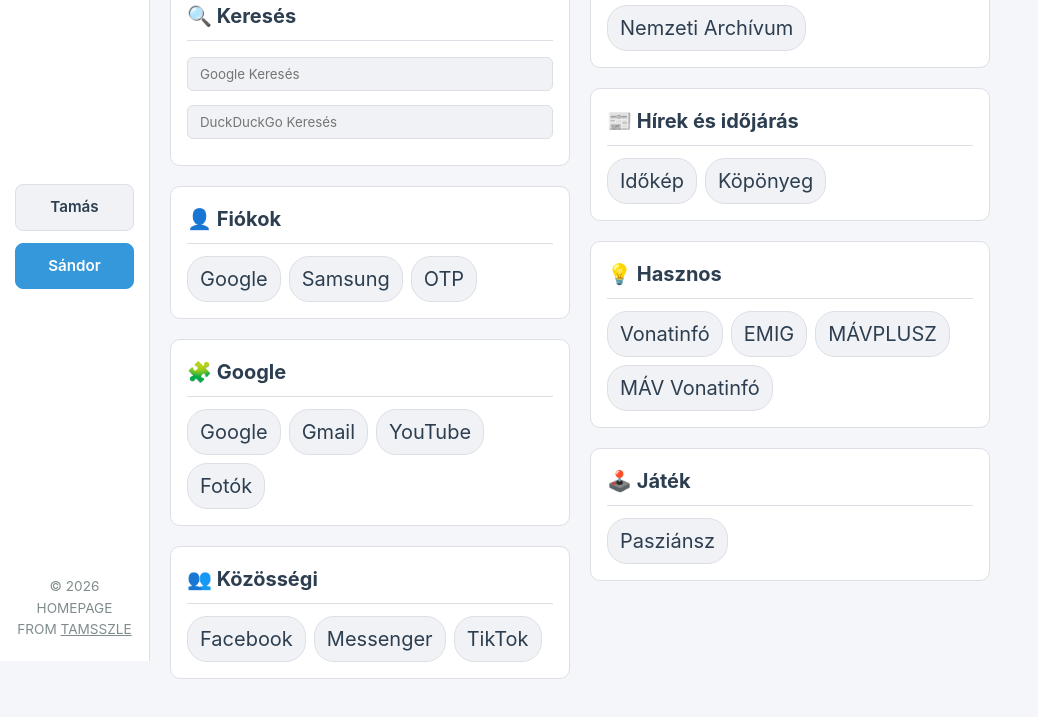
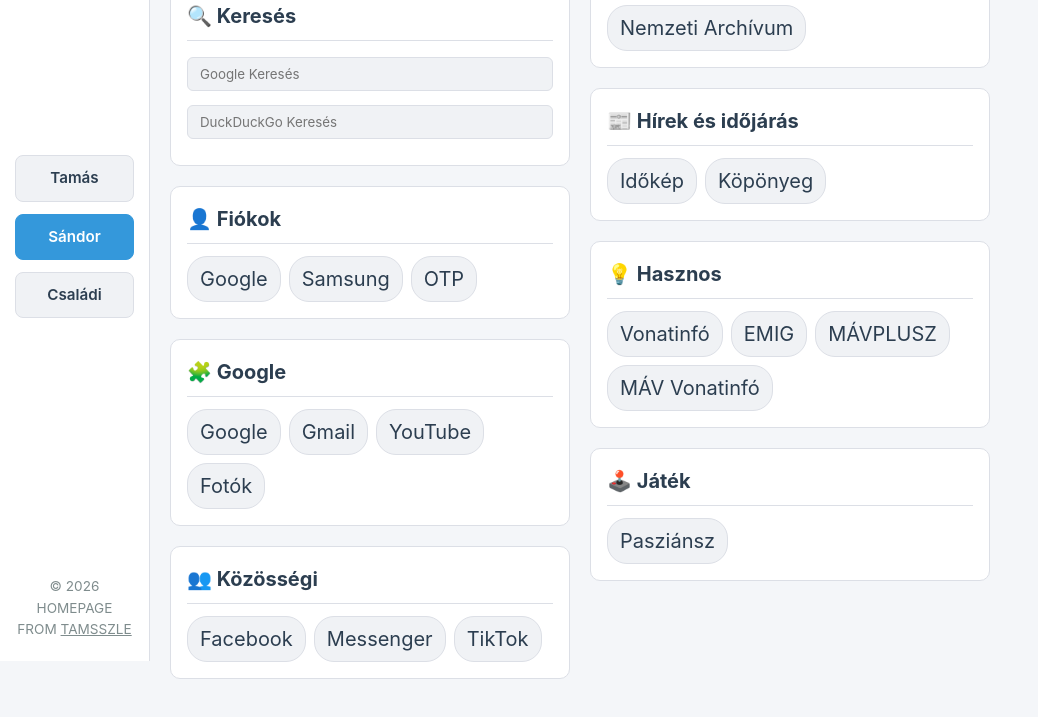
Before and after one commit to tamszl90/Homepage, a plain HTML site: page index2.html in a window 1280 px wide. Shown: the part 139-856 px from the top of the page, without its empty margins (0-1038 px from the left). Drawn offline with Linux system fonts and the light colour scheme.

Commit message:
Update index2.html

```diff
--- a/index2.html
+++ b/index2.html
@@ -261,6 +261,7 @@
         <nav class="sidebar-menu">
             <a href="index.html" class="sidebar-link">Tamás</a>
             <a href="index2.html" class="sidebar-link active">Sándor</a>
+            <a href="https://e.pcloud.link/publink/show?code=kZ5BSV7ZsCiXKGzJlyLr35YMB9x3gH8dGtY7" class="sidebar-link">Családi</a>
         </nav>
 
         <!-- Alsó kitöltő rész -->
```
